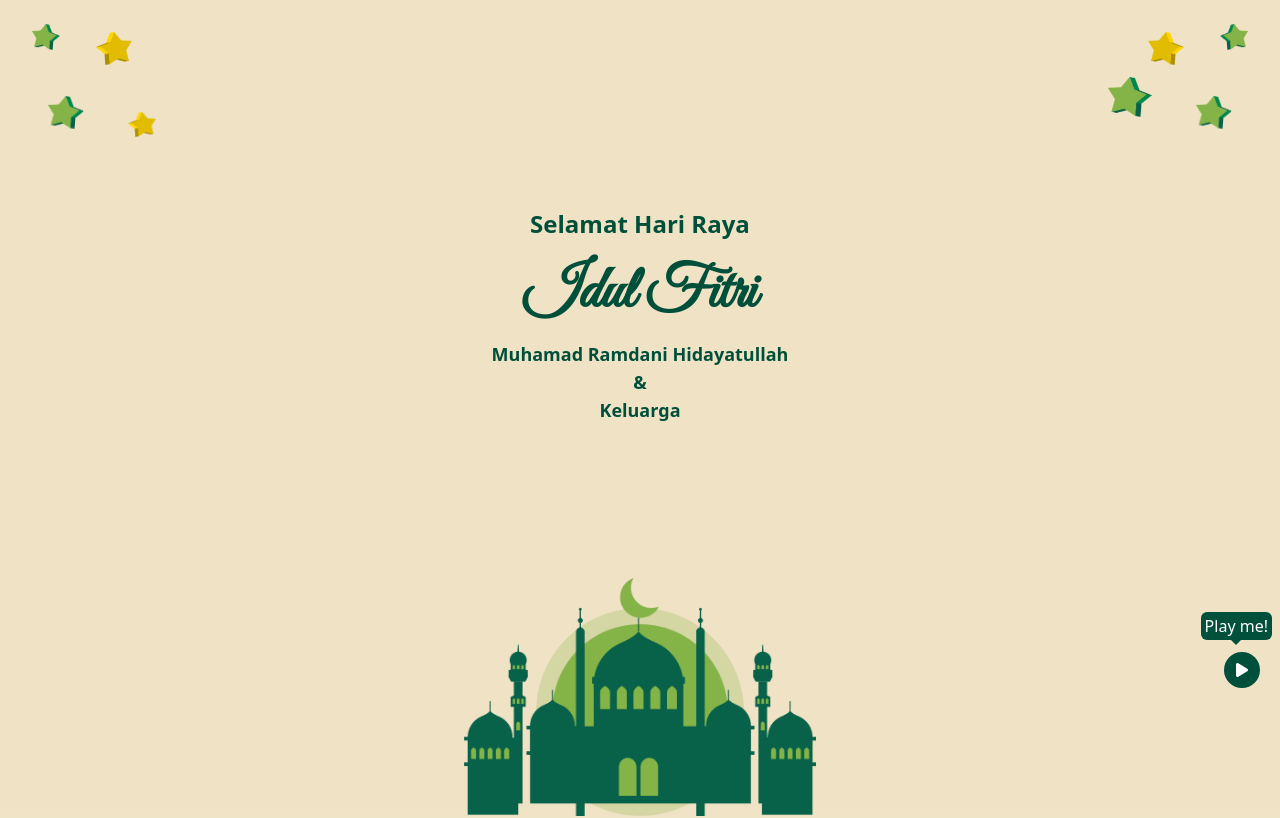
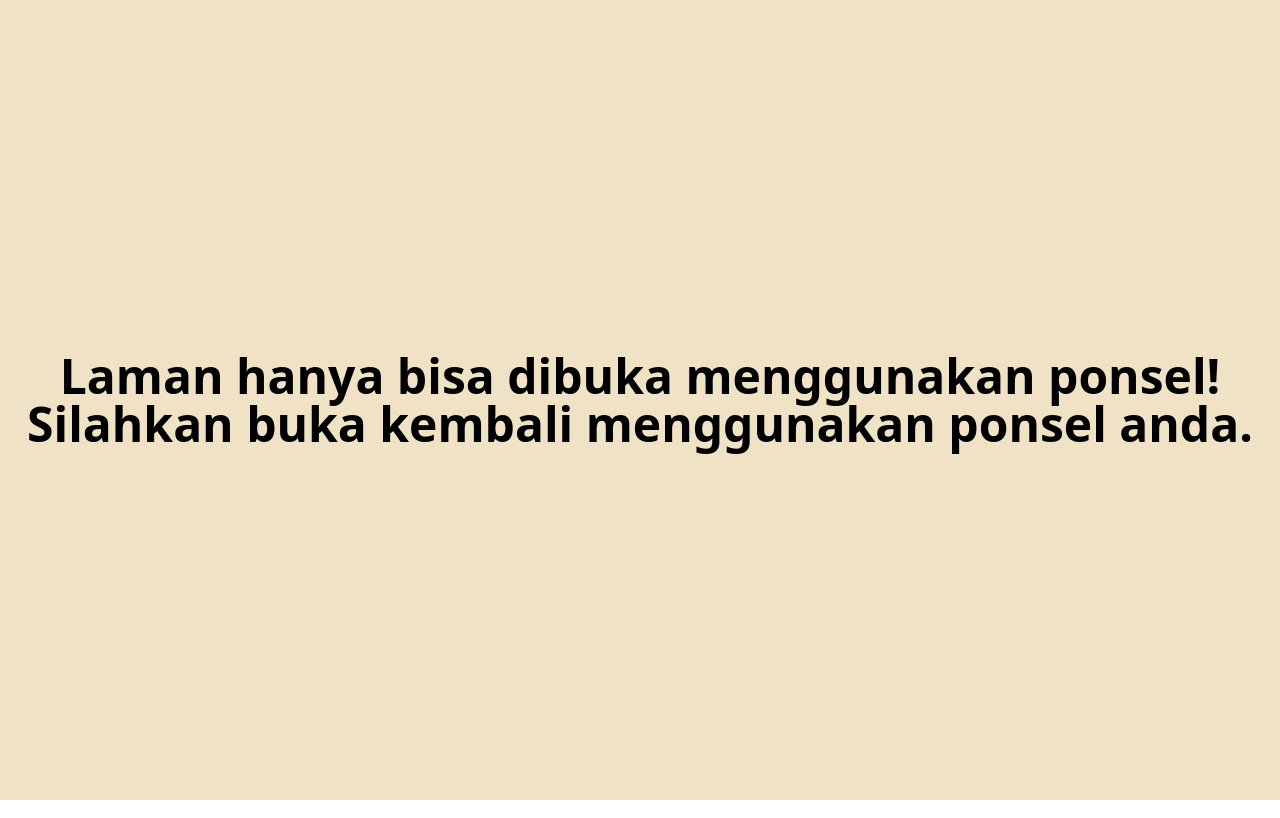
Before and after one commit to mrh275/eid-mubarak-greeting-card, a Vue app: page / in a window 1280 px wide. Shown: the top 818 px of the page. Built offline with nearby package versions, Linux system fonts and the light colour scheme.

Commit message:
added windows size restriction for desktop

```diff
--- a/src/pages/Home.vue
+++ b/src/pages/Home.vue
@@ -4,6 +4,7 @@ export default {
   data() {
     return {
       playButton: "fa fa-play",
+      windowWidth: window.innerWidth,
     };
   },
   methods: {
@@ -21,6 +22,10 @@ export default {
     },
   },
   mounted() {
+    if (this.windowWidth > 520) {
+      document.querySelector(".tooltips").style.display = "none";
+      document.querySelector(".play-audio").style.display = "none";
+    }
     window.addEventListener("load", function () {
       document.querySelector(".star-1").classList.add("star-1-show");
       document.querySelector(".star-2").classList.add("star-2-show");
@@ -108,7 +113,14 @@ export default {
 </script>
 
 <template>
-  <div class="main-wrapper bg-gradient-to-b from-[#f0e3c5] from-[33.33%] via-[#fffbe7] via-[66.66%] to-[#f0e3c5] to-[99.99%] w-full flex justify-center relative h-[300vh]">
+  <div v-if="windowWidth > 520" class="prevent-desktop w-screen h-screen flex justify-center items-center bg-[#f0e3c5]">
+    <h1 class="text-5xl font-bold text-center my-auto mx-auto">
+      Laman hanya bisa dibuka menggunakan ponsel! <br />
+      Silahkan buka kembali menggunakan ponsel anda.
+    </h1>
+  </div>
+
+  <div v-else class="main-wrapper bg-gradient-to-b from-[#f0e3c5] from-[33.33%] via-[#fffbe7] via-[66.66%] to-[#f0e3c5] to-[99.99%] w-full flex justify-center relative h-[300vh]">
     <div class="star-wrapper">
       <img src="../assets/img/star-green.png" alt="Bintang Hijauh" class="star star-1 w-9 fixed -top-full left-12" />
       <img src="../assets/img/star-green.png" alt="Bintang Hijauh" class="star star-2 w-7 fixed -top-full left-8" />
```
